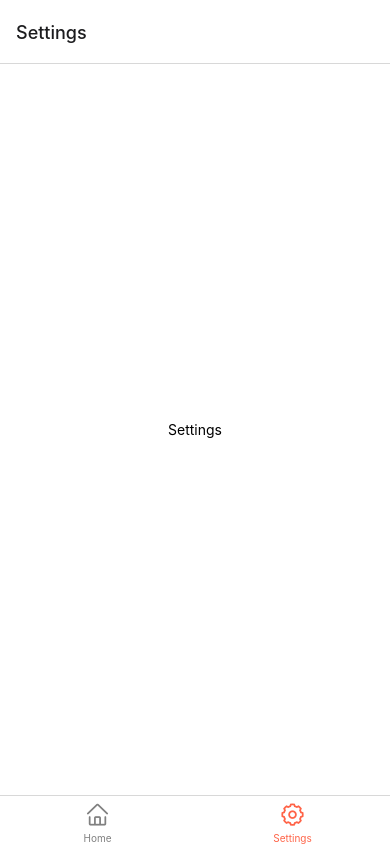
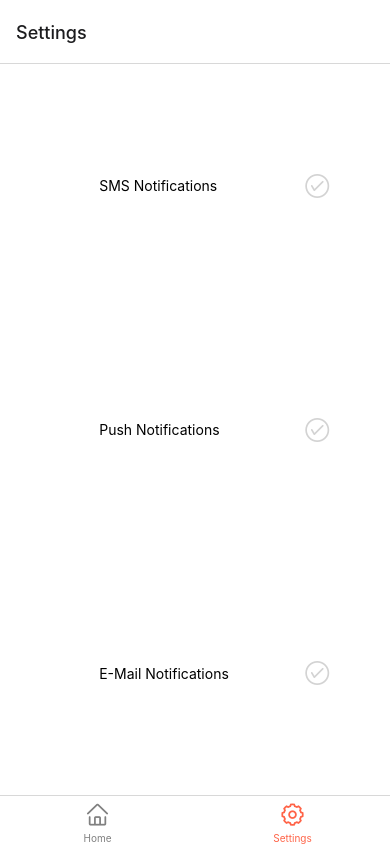
Before and after one commit to Azimuthal444/ToDoApp, a React Native app: screen /Settings in a window 390 px wide. Built offline with nearby package versions, Linux system fonts and the light colour scheme.

Commit message:
Completed Settings screen

```diff
--- a/Screens/Settings.js
+++ b/Screens/Settings.js
@@ -1,6 +1,7 @@
 import { StatusBar } from "expo-status-bar";
-import { StyleSheet, Text, View } from "react-native";
+import { StyleSheet, View } from "react-native";
 import { connect } from "react-redux";
+import InputWithButton from "../Components/InputWithButton";
 
 import {
   toggleEmailNotification,
@@ -8,11 +9,44 @@ import {
   togglePushNotification,
 } from "../redux/actions";
 
-const Settings = ({ settings }) => {
-  console.log(settings);
+const Settings = ({
+  settings: { emailNotifications, smsNotifications, pushNotifications },
+  toggleEmailNotification,
+  toggleSMSNotification,
+  togglePushNotification,
+}) => {
   return (
     <View style={styles.container}>
-      <Text>Settings</Text>
+      <View style={styles.container}>
+        <InputWithButton
+          value={"SMS Notifications"}
+          buttonName={smsNotifications ? "checkcircle" : "checkcircleo"}
+          buttonColor={smsNotifications ? "tomato" : "#D3D3D3"}
+          editable={false}
+          disableBorderWidth
+          onPress={() => toggleSMSNotification(!smsNotifications)}
+        />
+      </View>
+      <View style={styles.container}>
+        <InputWithButton
+          value={"Push Notifications"}
+          buttonName={pushNotifications ? "checkcircle" : "checkcircleo"}
+          buttonColor={pushNotifications ? "tomato" : "#D3D3D3"}
+          editable={false}
+          disableBorderWidth
+          onPress={() => togglePushNotification(!pushNotifications)}
+        />
+      </View>
+      <View style={styles.container}>
+        <InputWithButton
+          value={"E-Mail Notifications"}
+          buttonName={emailNotifications ? "checkcircle" : "checkcircleo"}
+          buttonColor={emailNotifications ? "tomato" : "#D3D3D3"}
+          editable={false}
+          disableBorderWidth
+          onPress={() => toggleEmailNotification(!emailNotifications)}
+        />
+      </View>
       <StatusBar style="auto" />
     </View>
   );
--- a/redux/reducer.js
+++ b/redux/reducer.js
@@ -5,14 +5,21 @@ import {
   TOGGLE_PUSH_NOTIFICATION,
 } from "./actions";
 
-const settingReducer = (state = {}, action) => {
+const settingReducer = (
+  state = {
+    emailNotifications: false,
+    smsNotifications: false,
+    pushNotifications: false,
+  },
+  action
+) => {
   switch (action.type) {
     case TOGGLE_EMAIL_NOTIFICATION:
-      return { ...state, ...action.payload };
+      return { ...state, emailNotifications: action.payload };
     case TOGGLE_SMS_NOTIFICATION:
-      return { ...state, ...action.payload };
+      return { ...state, smsNotifications: action.payload };
     case TOGGLE_PUSH_NOTIFICATION:
-      return { ...state, ...action.payload };
+      return { ...state, pushNotifications: action.payload };
     default:
       return state;
   }
```
